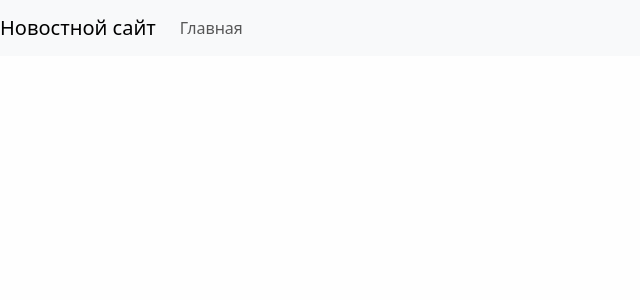
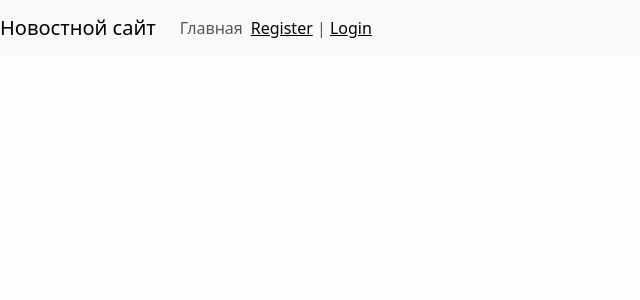
Before and after one commit to konmin123/News, a Django app: page / in a window 1280 px wide. Shown: the top 300 px of the page, without its empty margins (0-640 px from the left). Run offline with Django 4.2, Linux system fonts and the light colour scheme; data that the repository does not hold is empty; some libraries are stand-ins or nearby versions.

Commit message:
add register.html

```diff
--- a/News_Api/urls.py
+++ b/News_Api/urls.py
@@ -3,6 +3,8 @@ from django.urls import path, include
 from .views import *
 
 urlpatterns = [
+    path('register/', register, name='register'),
+    path('login/', login, name='login'),
     # path('', index, name='home'),
     path('', HomeNews.as_view(), name='home'),
     # path('category/<int:category_id>/', get_category, name='category'),
--- a/News_Api/views.py
+++ b/News_Api/views.py
@@ -1,10 +1,20 @@
 from django.shortcuts import render, get_object_or_404, redirect
 from django.views.generic import ListView, DetailView, CreateView
 from django.contrib.auth.mixins import LoginRequiredMixin
+from django.contrib.auth.forms import UserCreationForm
 from django.urls import reverse_lazy
 
 from News_Mod.models import News, Category
 from .forms import NewsForm
+
+
+def register(request):
+    form = UserCreationForm
+    return render(request, 'News_Api/register.html', {"form": form})
+
+
+def login(request):
+    return render(request, 'News_Api/login.html')
 
 
 class HomeNews(ListView):
--- a/templates/inc/_nav.html
+++ b/templates/inc/_nav.html
@@ -12,5 +12,10 @@
             <li class="nav-item"><a class="nav-link" href="{% url 'add_news' %}">Добавить новость</a></li>
         {% endif %}
     </ul>
+
+    <span class="navbar-text">
+        <a href="{% url "register" %}">Register</a> | <a href="{% url "login" %}">Login</a>
+    </span>
+
   </div>
 </nav>
```
Also changed, not shown: News_Api/templates/News_Api/register.html (added, +22 -0 lines).
